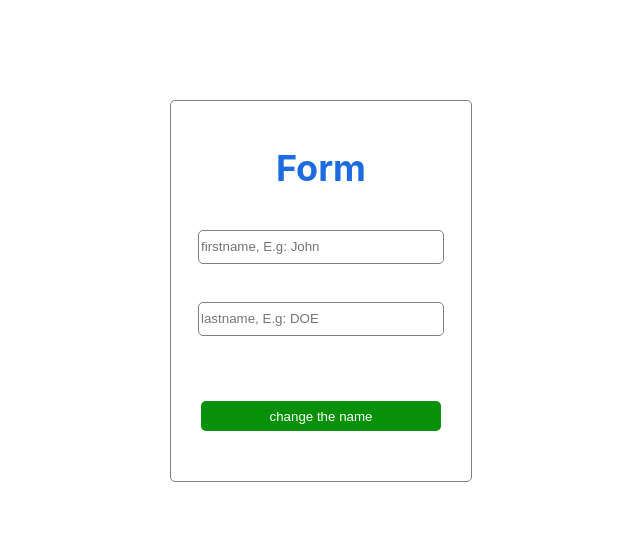
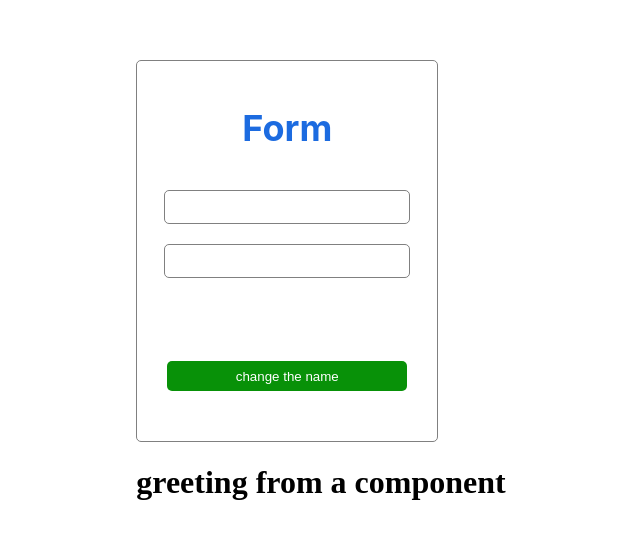
Before and after one commit to sadjosarai/koderHQ, a Vue app: page / in a window 1280 px wide. Shown: the part 117-656 px from the top of the page, without its empty margins (319-959 px from the left). Built offline with nearby package versions, Linux system fonts and the light colour scheme.

Commit message:
components : shaping the form with components

```diff
--- a/src/App.vue
+++ b/src/App.vue
@@ -1,12 +1,5 @@
 <template>
-  <form v-if="registered">
-    <h2 class='form-title-2'> Form </h2>
-    <input type="text" v-model="firstname" placeholder="firstname, E.g: John"/>
-    <br/>
-    <input type="text" v-model="lastname" placeholder="lastname, E.g: DOE"/>
-    <br/>
-    <button @click.prevent="checkUser">change the name</button>
-  </form>
+  <login-form />
   <template v-if="statuschecked">
     <div v-if="render=='administrator'">
       <p>Welcome, administrator {{fullname}}</p>
@@ -18,11 +11,18 @@
       <p>you are not registered in our data base</p>
     </div>
   </template>
+  <greeting-message/>
 </template>
 
 <script>
+  import GreetingMessage from './components/GreetingMessage'
+  import LoginForm from './components/LoginForm'
   export default {
     name: 'App',
+    components:{
+      GreetingMessage,
+      LoginForm,
+    },
     data(){
       return{
         user:[
@@ -68,48 +68,5 @@ export default {
 </script>
 
 <style>
- #app{
-  display:flex;
-  flex-direction:column;
-  align-items: center;
-  justify-content:center;
- }
- form{
-  border-radius:5px;
-  width:300px;
-  height:350px;
-  border:1px solid grey;
-  padding:15px 0px;
-  display:flex;
-  flex-direction:column;
-  align-items: center;
-  position : relative;
- }
- input{
-  outline:none;
-  border-radius:5px;
-  border:1px solid grey;
-  height:30px;
-  width:80%;
-  margin: 10px auto;
- }
- button{
-  background-color:rgb(8, 145, 8);
-  color:white;
-  border:none;
-  border-radius:5px;
-  position:absolute;
-  width:80%;
-  height:30px;
-  bottom:50px;
- }
- button:hover{
-  background-color:rgb(4, 119, 4);
-  cursor:pointer;
- }
- .form-title-2{
-  font-family: -apple-system, BlinkMacSystemFont, 'Segoe UI', Roboto, Oxygen, Ubuntu, Cantarell, 'Open Sans', 'Helvetica Neue', sans-serif;
-  font-size:36px;
-  color:rgb(28, 107, 224);
- }
+
 </style>
--- /dev/null
+++ b/src/components/FormInput.vue
@@ -0,0 +1,22 @@
+<template>
+    <input :type="type"/>
+</template>
+<script>
+export default {
+    data(){
+        return {
+            type: "text"
+        }
+    }
+}
+</script>
+<style scoped>
+    input{
+        outline:none;
+        border-radius:5px;
+        border:1px solid grey;
+        height:30px;
+        width:80%;
+        margin: 10px auto;
+        }
+</style>
--- /dev/null
+++ b/src/components/FormSubmitButton.vue
@@ -0,0 +1,22 @@
+<template>
+    <button>change the name</button>
+</template>
+<script>
+
+</script>
+<style scoped>
+    button{
+        background-color:rgb(8, 145, 8);
+        color:white;
+        border:none;
+        border-radius:5px;
+        position:absolute;
+        width:80%;
+        height:30px;
+        bottom:50px;
+    }
+    button:hover{
+        background-color:rgb(4, 119, 4);
+        cursor:pointer;
+    }
+</style>
--- /dev/null
+++ b/src/components/FormTitle.vue
@@ -0,0 +1,13 @@
+<template>
+    <h2 class='form-title-2'> Form </h2>
+</template>
+<script >
+
+</script>
+<style>
+    .form-title-2{
+        font-family: -apple-system, BlinkMacSystemFont, 'Segoe UI', Roboto, Oxygen, Ubuntu, Cantarell, 'Open Sans', 'Helvetica Neue', sans-serif;
+        font-size:36px;
+        color:rgb(28, 107, 224);
+    }
+</style>
--- /dev/null
+++ b/src/components/GreetingMessage.vue
@@ -0,0 +1,9 @@
+<template>
+    <h1>greeting from a component</h1>
+</template>
+<script>
+
+</script>
+<style>
+
+</style>
--- /dev/null
+++ b/src/components/LoginForm.vue
@@ -0,0 +1,46 @@
+<template>
+    <form>
+        <!--
+        <input type="text" v-model="firstname" placeholder="firstname, E.g: John"/>
+        <br/>
+        <input type="text" v-model="lastname" placeholder="lastname, E.g: DOE"/>
+        <br/>
+        <button @click.prevent="checkUser">change the name</button>
+        -->
+        <form-title/>
+        <form-input />
+        <form-input />
+        <form-submit-button />
+    </form>
+</template>
+<script>
+import FormInput from './FormInput'
+import FormTitle from './FormTitle'
+import FormSubmitButton from './FormSubmitButton'
+export default {
+    components:{
+        FormInput,
+        FormSubmitButton,
+        FormTitle
+    },
+    data(){
+        return {
+
+        }
+    },
+
+}
+</script>
+<style scoped>
+    form{
+        border-radius:5px;
+        width:300px;
+        height:350px;
+        border:1px solid grey;
+        padding:15px 0px;
+        display:flex;
+        flex-direction:column;
+        align-items: center;
+        position : relative;
+    }
+</style>
```
Lines whose indentation alone changed are shown as unchanged.
